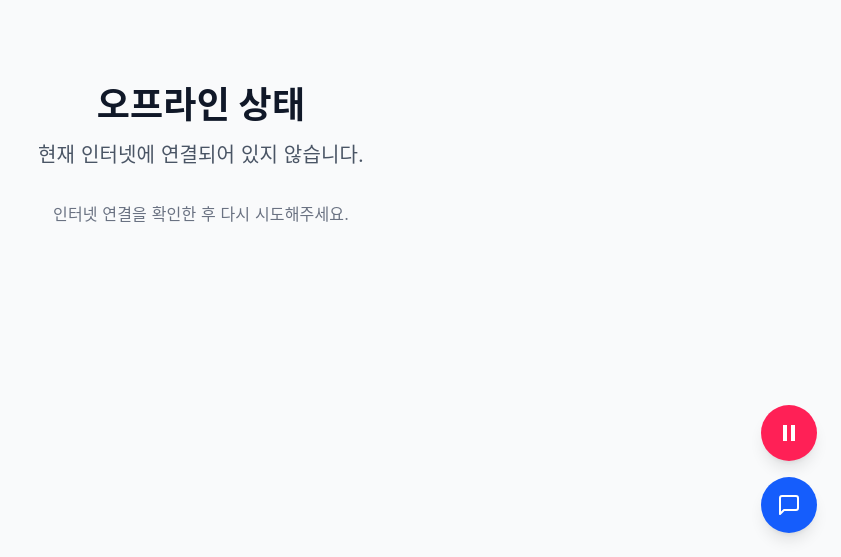
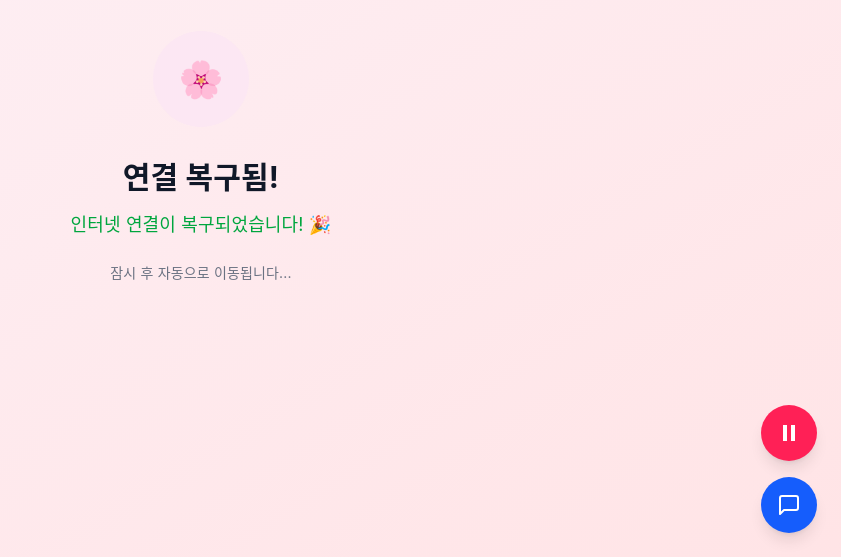
Before and after one commit to apple77y/miracle, a Next.js app: page /offline in a window 1280 px wide. Shown: the part 243-800 px from the top of the page, without its empty margins (439-1280 px from the left). Built offline with nearby package versions, Linux system fonts and the light colour scheme.

Commit message:
Update offline page

```diff
--- a/src/app/offline/page.tsx
+++ b/src/app/offline/page.tsx
@@ -1,4 +1,5 @@
 import type { Metadata } from 'next';
+import OfflineClient from '../../components/OfflineClient';
 
 export const metadata: Metadata = {
   title: 'Offline - Miracle',
@@ -6,19 +7,5 @@ export const metadata: Metadata = {
 };
 
 export default function OfflinePage() {
-  return (
-    <div className="min-h-screen flex items-center justify-center bg-gray-50">
-      <div className="text-center">
-        <h1 className="text-4xl font-bold text-gray-900 mb-4">
-          오프라인 상태
-        </h1>
-        <p className="text-xl text-gray-600 mb-8">
-          현재 인터넷에 연결되어 있지 않습니다.
-        </p>
-        <p className="text-gray-500">
-          인터넷 연결을 확인한 후 다시 시도해주세요.
-        </p>
-      </div>
-    </div>
-  );
+  return <OfflineClient />;
 }
--- /dev/null
+++ b/src/components/OfflineClient.tsx
@@ -0,0 +1,114 @@
+'use client';
+
+import { useEffect, useState } from 'react';
+
+export default function OfflineClient() {
+  const [isOnline, setIsOnline] = useState(false);
+
+  useEffect(() => {
+    const handleOnline = () => {
+      setIsOnline(true);
+      // 온라인이 되면 홈으로 리다이렉트
+      setTimeout(() => {
+        window.location.href = '/';
+      }, 1000);
+    };
+
+    const handleOffline = () => {
+      setIsOnline(false);
+    };
+
+    // 현재 온라인 상태 확인
+    setIsOnline(navigator.onLine);
+
+    // 온라인/오프라인 이벤트 리스너
+    window.addEventListener('online', handleOnline);
+    window.addEventListener('offline', handleOffline);
+
+    return () => {
+      window.removeEventListener('online', handleOnline);
+      window.removeEventListener('offline', handleOffline);
+    };
+  }, []);
+
+  const handleRetry = () => {
+    if (navigator.onLine) {
+      window.location.href = '/';
+    } else {
+      // 네트워크 상태 다시 확인
+      fetch('/', { method: 'HEAD', cache: 'no-cache' })
+        .then(() => {
+          window.location.href = '/';
+        })
+        .catch(() => {
+          alert('아직 인터넷에 연결되지 않았습니다.');
+        });
+    }
+  };
+
+  return (
+    <div className="min-h-screen flex items-center justify-center bg-gradient-to-br from-pink-50 to-rose-100">
+      <div className="text-center max-w-md mx-auto px-6">
+        {/* 꽃 아이콘 */}
+        <div className="mb-8">
+          <div className="w-24 h-24 mx-auto bg-pink-100 rounded-full flex items-center justify-center">
+            <span className="text-4xl">🌸</span>
+          </div>
+        </div>
+
+        <h1 className="text-3xl font-bold text-gray-900 mb-4">
+          {isOnline ? '연결 복구됨!' : '오프라인 상태'}
+        </h1>
+
+        {isOnline ? (
+          <div>
+            <p className="text-lg text-green-600 mb-6">
+              인터넷 연결이 복구되었습니다! 🎉
+            </p>
+            <p className="text-sm text-gray-500">
+              잠시 후 자동으로 이동됩니다...
+            </p>
+          </div>
+        ) : (
+          <div>
+            <p className="text-lg text-gray-600 mb-6">
+              현재 인터넷에 연결되어 있지 않습니다.
+            </p>
+
+            <div className="bg-white rounded-lg p-6 shadow-sm border border-pink-100 mb-6">
+              <h2 className="text-lg font-semibold text-gray-800 mb-3">
+                오프라인에서도 이용 가능:
+              </h2>
+              <ul className="text-sm text-gray-600 space-y-2 text-left">
+                <li>• 꽃 갤러리 둘러보기</li>
+                <li>• 이전에 본 꽃 정보</li>
+                <li>• 오케이전별 꽃 추천</li>
+                <li>• 연락처 정보</li>
+              </ul>
+            </div>
+
+            <div className="space-y-4">
+              <button
+                onClick={handleRetry}
+                className="w-full bg-pink-500 hover:bg-pink-600 text-white font-medium py-3 px-6 rounded-lg transition-colors"
+              >
+                다시 시도
+              </button>
+
+              <button
+                onClick={() => window.history.back()}
+                className="w-full bg-gray-100 hover:bg-gray-200 text-gray-700 font-medium py-3 px-6 rounded-lg transition-colors"
+              >
+                이전 페이지로
+              </button>
+            </div>
+
+            <p className="text-xs text-gray-400 mt-6">
+              연결이 복구되면 자동으로 동기화됩니다
+            </p>
+          </div>
+        )}
+      </div>
+    </div>
+  );
+}
```
